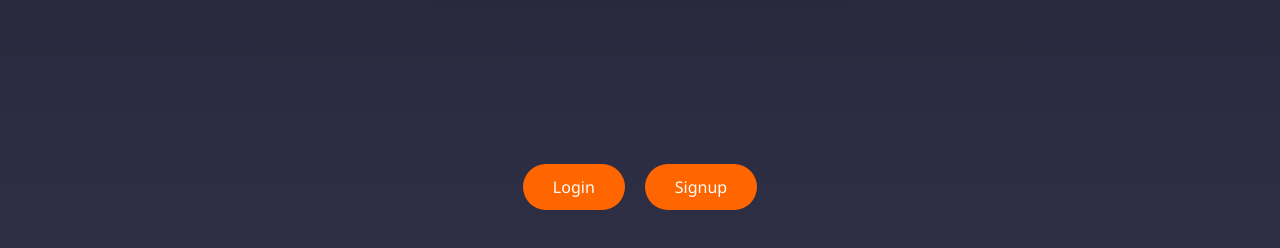
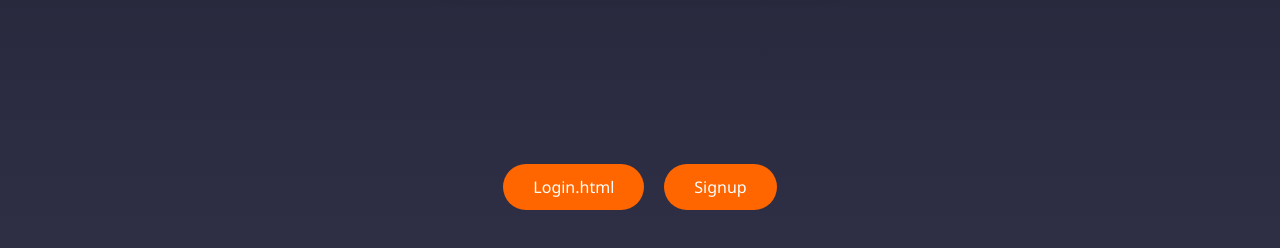
Before and after one commit to hackerx101/fsmecja, a plain HTML site: page index.html in a window 1280 px wide. Shown: the part 550-798 px from the top of the page. Drawn offline with Linux system fonts and the light colour scheme.

Commit message:
Update index.html

```diff
--- a/index.html
+++ b/index.html
@@ -76,7 +76,7 @@
   </div>
 
   <div class="buttons">
-    <a href="login">Login</a>
+    <a href="login">Login.html</a>
     <a href="signup.html">Signup</a>
   </div>
 
```
